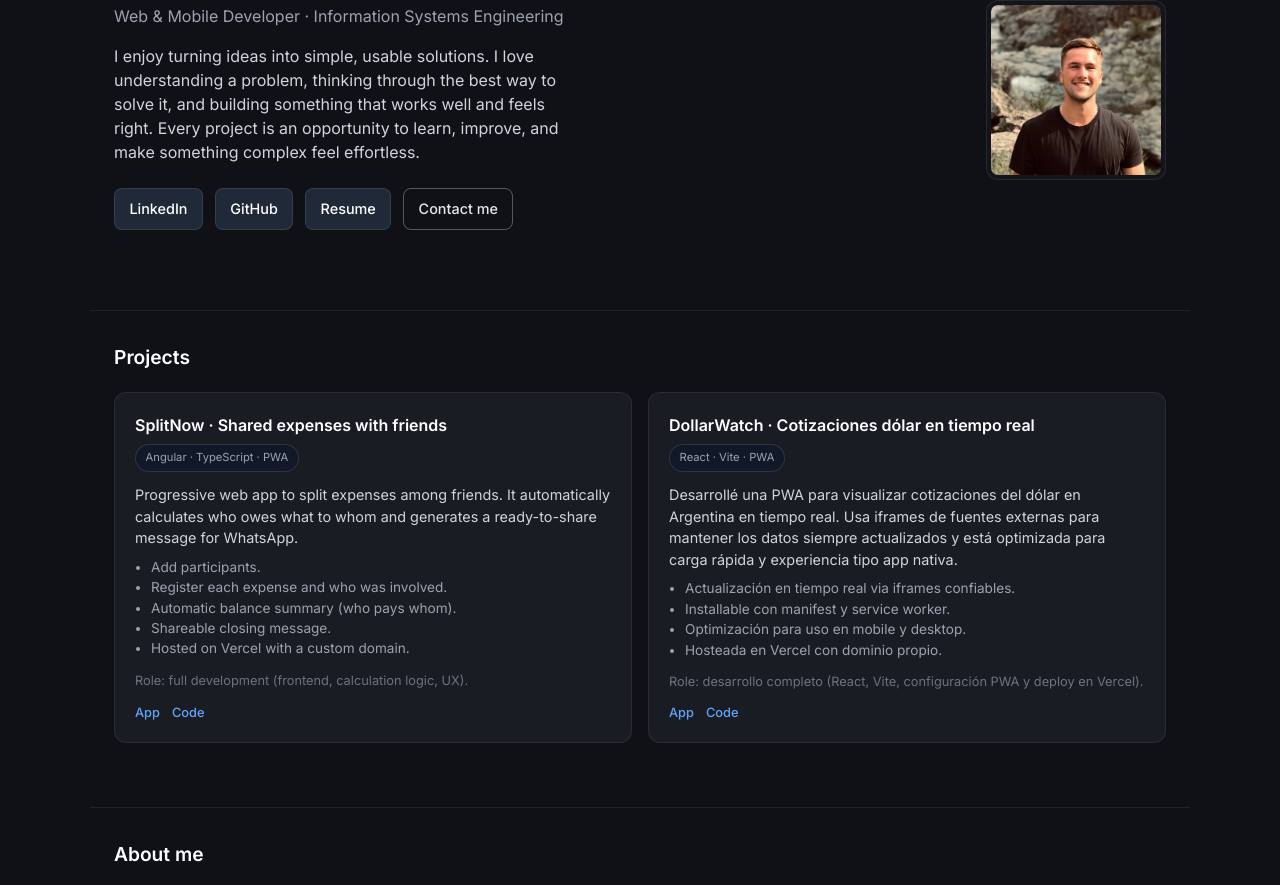
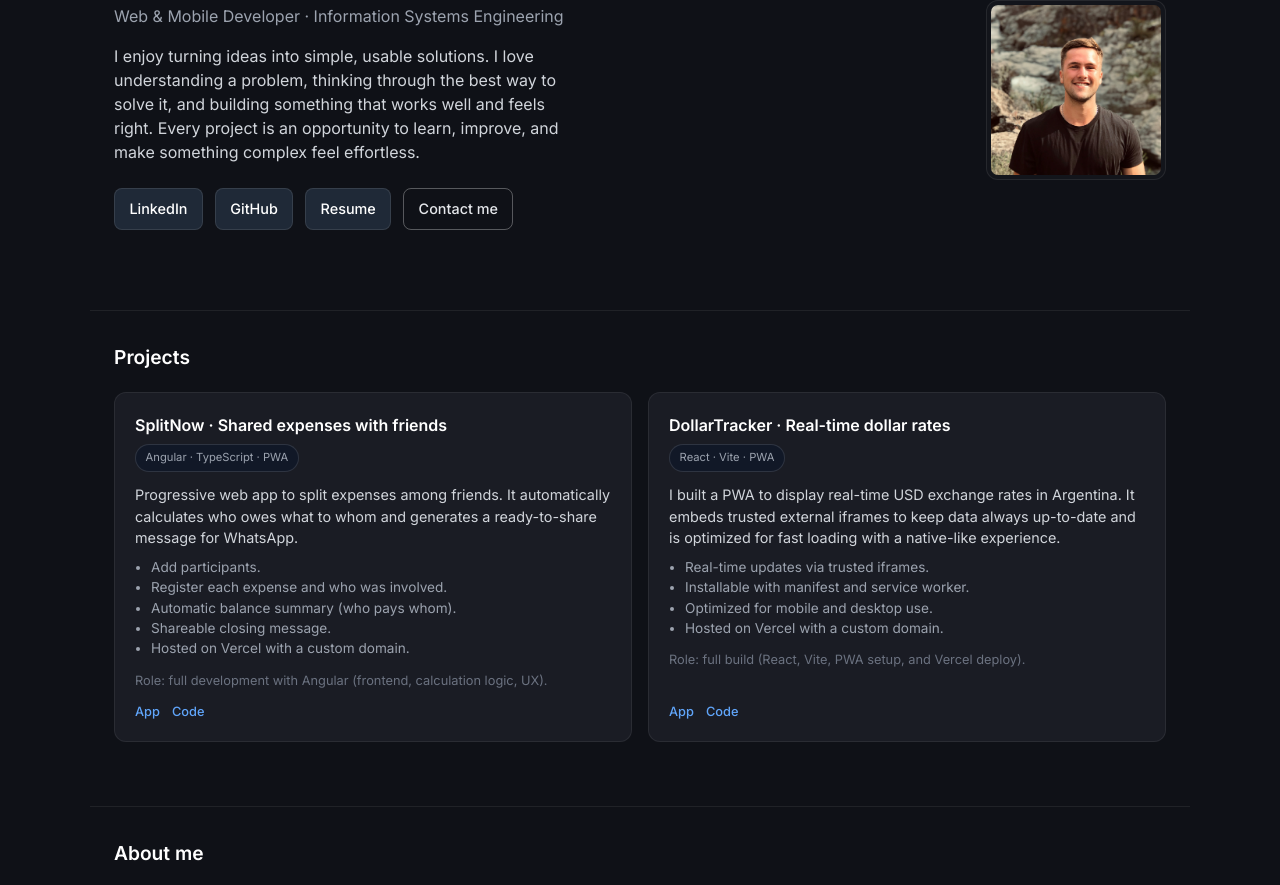
Before and after one commit to benjaespina98/profile, a plain HTML site: page index.html in a window 1280 px wide. Shown: the part 155-1040 px from the top of the page. Drawn offline with Linux system fonts and the light colour scheme.

Commit message:
Some fixes, language, links

```diff
--- a/index.html
+++ b/index.html
@@ -32,6 +32,7 @@
   <meta name="twitter:image" content="https://espinabenjamin.vercel.app/assets/banner.png" />
 
   <!-- Favicon -->
+  <link rel="icon" type="image/x-icon" href="assets/favicon.ico" />
   <link rel="apple-touch-icon" sizes="180x180" href="assets/apple-touch-icon.png" />
   <link rel="icon" type="image/png" sizes="32x32" href="assets/favicon-32x32.png" />
   <link rel="icon" type="image/png" sizes="16x16" href="assets/favicon-16x16.png" />
@@ -113,7 +114,7 @@
         </ul>
 
         <p class="project-role">
-          Role: full development (frontend, calculation logic, UX).
+          Role: full development with Angular (frontend, calculation logic, UX).
         </p>
 
         <div class="project-links">
@@ -125,30 +126,30 @@
       <!-- Project 2 -->
       <article class="project-card">
         <div class="project-head">
-          <h3>DollarWatch · Cotizaciones dólar en tiempo real</h3>
+          <h3>DollarTracker · Real-time dollar rates</h3>
           <span class="tech-pill">React · Vite · PWA</span>
         </div>
 
         <p class="project-desc">
-          Desarrollé una PWA para visualizar cotizaciones del dólar en Argentina en tiempo real.
-          Usa iframes de fuentes externas para mantener los datos siempre actualizados y está
-          optimizada para carga rápida y experiencia tipo app nativa.
+          I built a PWA to display real-time USD exchange rates in Argentina.
+          It embeds trusted external iframes to keep data always up-to-date and is
+          optimized for fast loading with a native-like experience.
         </p>
 
         <ul class="project-list">
-          <li>Actualización en tiempo real via iframes confiables.</li>
-          <li>Installable con manifest y service worker.</li>
-          <li>Optimización para uso en mobile y desktop.</li>
-          <li>Hosteada en Vercel con dominio propio.</li>
+          <li>Real-time updates via trusted iframes.</li>
+          <li>Installable with manifest and service worker.</li>
+          <li>Optimized for mobile and desktop use.</li>
+          <li>Hosted on Vercel with a custom domain.</li>
         </ul>
 
         <p class="project-role">
-          Role: desarrollo completo (React, Vite, configuración PWA y deploy en Vercel).
+          Role: full build (React, Vite, PWA setup, and Vercel deploy).
         </p>
 
         <div class="project-links">
-          <a class="plink" href="https://" target="_blank" rel="noopener">App</a>
-          <a class="plink" href="https://" target="_blank" rel="noopener">Code</a>
+          <a class="plink" href="https://dollartracker.vercel.app/" target="_blank" rel="noopener">App</a>
+          <a class="plink" href="https://github.com/benjaespina98/dollartracker" target="_blank" rel="noopener">Code</a>
         </div>
       </article>
 
```
